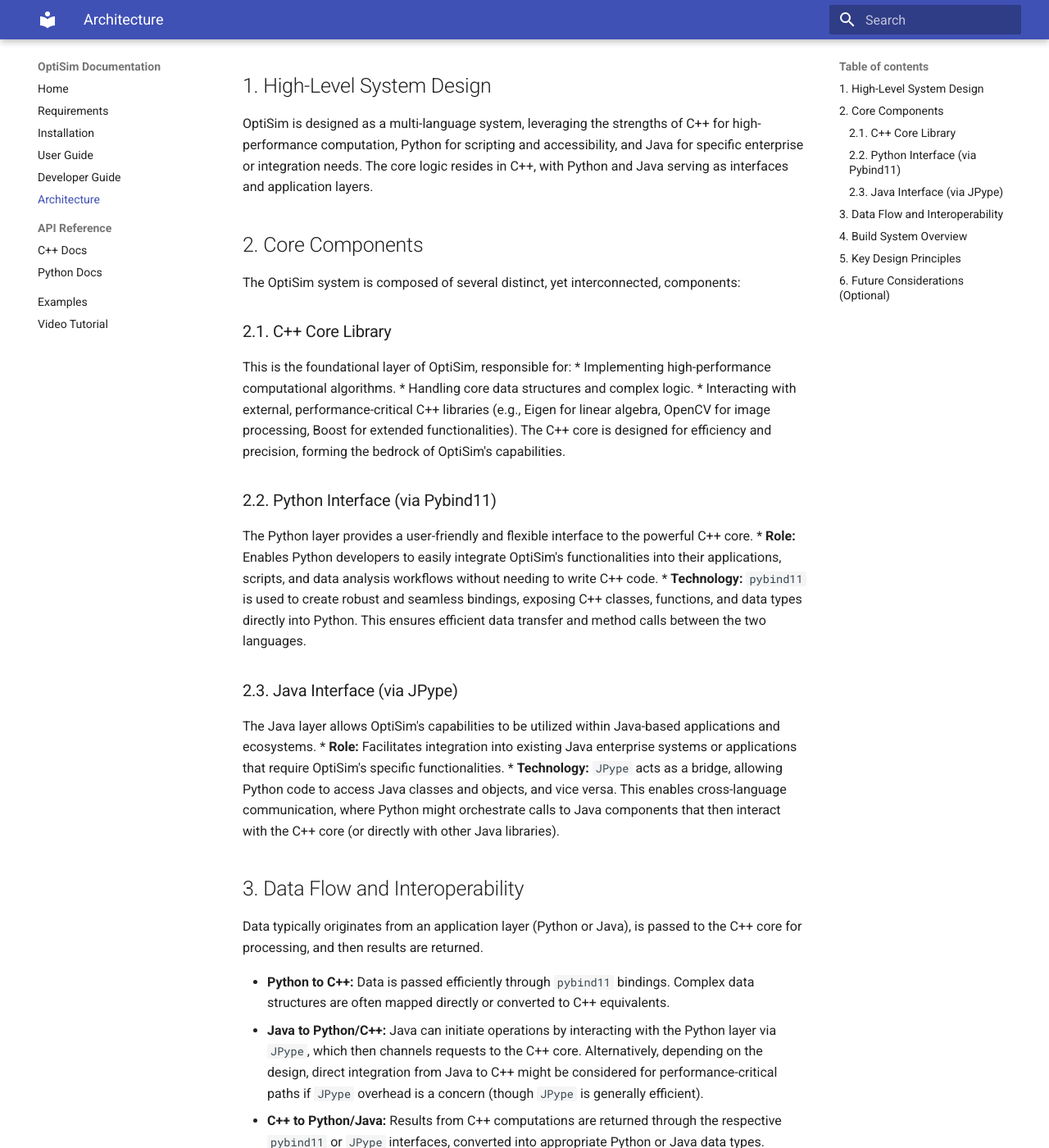
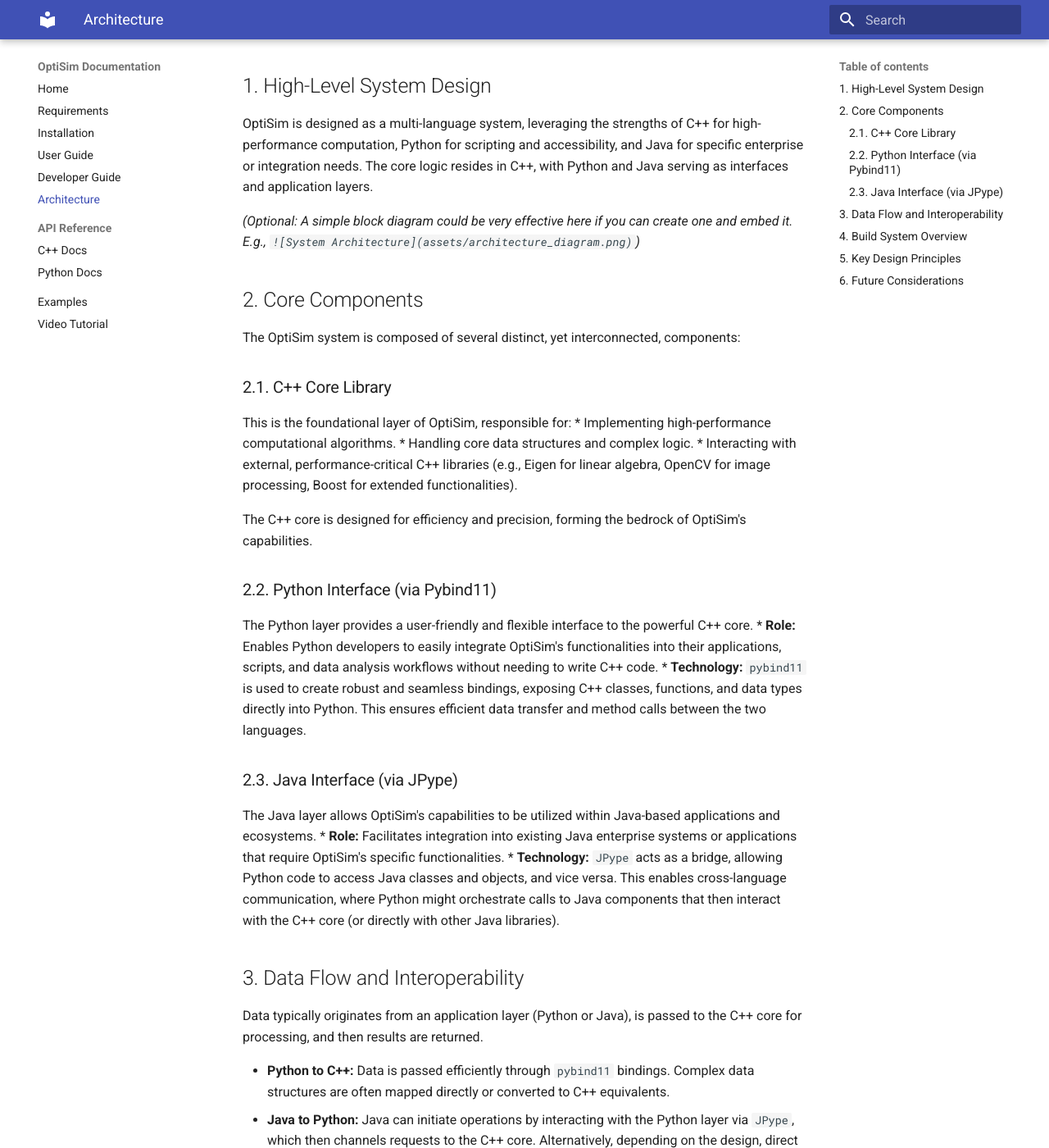
Before and after one commit to VitusSzabolcs/OptiSim, an MkDocs documentation site: the page built from docs/architecture.md, in a window 1280 px wide and 1400 px high, scrolled down 209 px. Shown: the whole window at 82% size. Built offline with MkDocs 1.6.1 and Material for MkDocs 9.7.7, drawn with Linux system fonts in a browser that asks for light colours; some of the changed text lies outside the part shown.

Commit message:
Architecture modified

```diff
--- a/docs/architecture.md
+++ b/docs/architecture.md
@@ -5,6 +5,9 @@
 ## 1. High-Level System Design
 
 OptiSim is designed as a multi-language system, leveraging the strengths of C++ for high-performance computation, Python for scripting and accessibility, and Java for specific enterprise or integration needs. The core logic resides in C++, with Python and Java serving as interfaces and application layers.
+
+*(Optional: A simple block diagram could be very effective here if you can create one and embed it. E.g., `![System Architecture](assets/architecture_diagram.png)`)*
+
 
 ## 2. Core Components
 
@@ -16,7 +19,9 @@
 * Implementing high-performance computational algorithms.
 * Handling core data structures and complex logic.
 * Interacting with external, performance-critical C++ libraries (e.g., Eigen for linear algebra, OpenCV for image processing, Boost for extended functionalities).
+
 The C++ core is designed for efficiency and precision, forming the bedrock of OptiSim's capabilities.
+
 
 ### 2.2. Python Interface (via Pybind11)
 
@@ -24,19 +29,21 @@
 * **Role:** Enables Python developers to easily integrate OptiSim's functionalities into their applications, scripts, and data analysis workflows without needing to write C++ code.
 * **Technology:** `pybind11` is used to create robust and seamless bindings, exposing C++ classes, functions, and data types directly into Python. This ensures efficient data transfer and method calls between the two languages.
 
+
 ### 2.3. Java Interface (via JPype)
 
 The Java layer allows OptiSim's capabilities to be utilized within Java-based applications and ecosystems.
 * **Role:** Facilitates integration into existing Java enterprise systems or applications that require OptiSim's specific functionalities.
 * **Technology:** `JPype` acts as a bridge, allowing Python code to access Java classes and objects, and vice versa. This enables cross-language communication, where Python might orchestrate calls to Java components that then interact with the C++ core (or directly with other Java libraries).
 
+
 ## 3. Data Flow and Interoperability
 
 Data typically originates from an application layer (Python or Java), is passed to the C++ core for processing, and then results are returned.
 
 * **Python to C++:** Data is passed efficiently through `pybind11` bindings. Complex data structures are often mapped directly or converted to C++ equivalents.
-* **Java to Python/C++:** Java can initiate operations by interacting with the Python layer via `JPype`, which then channels requests to the C++ core. Alternatively, depending on the design, direct integration from Java to C++ might be considered for performance-critical paths if `JPype` overhead is a concern (though `JPype` is generally efficient).
-* **C++ to Python/Java:** Results from C++ computations are returned through the respective `pybind11` or `JPype` interfaces, converted into appropriate Python or Java data types.
+* **Java to Python:** Java can initiate operations by interacting with the Python layer via `JPype`, which then channels requests to the C++ core. Alternatively, depending on the design, direct integration from Java to C++ might be considered for performance-critical paths if `JPype` overhead is a concern (though `JPype` is generally efficient).
+
 
 ## 4. Build System Overview
 
@@ -45,7 +52,9 @@
 * Compilation of C++ source code.
 * Generation of `pybind11` Python modules.
 * Compilation and packaging of Java components.
+
 This streamlined approach ensures consistency and simplifies the setup for developers.
+
 
 ## 5. Key Design Principles
 
```
Also changed, not shown: other parts of docs/architecture.md (+2 -1 lines).
